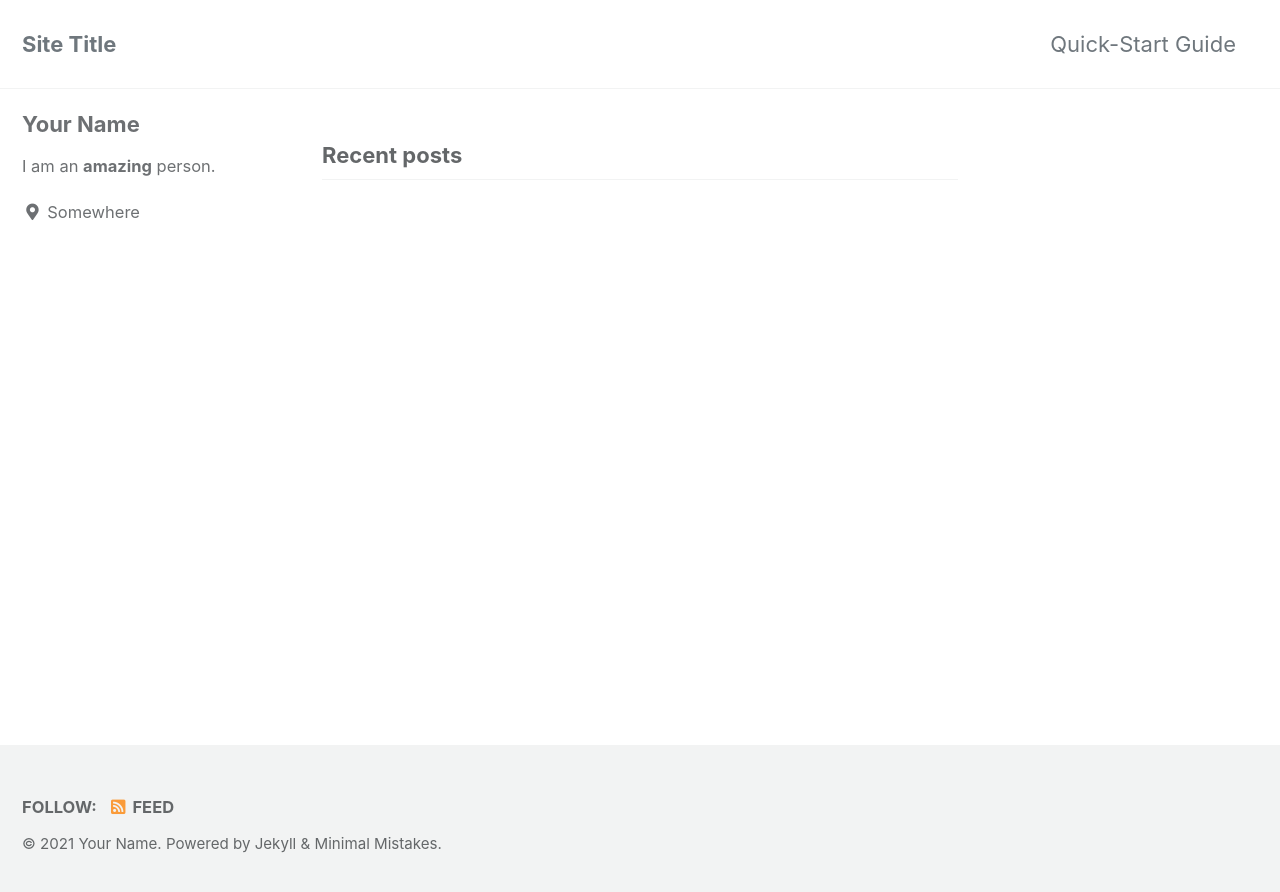
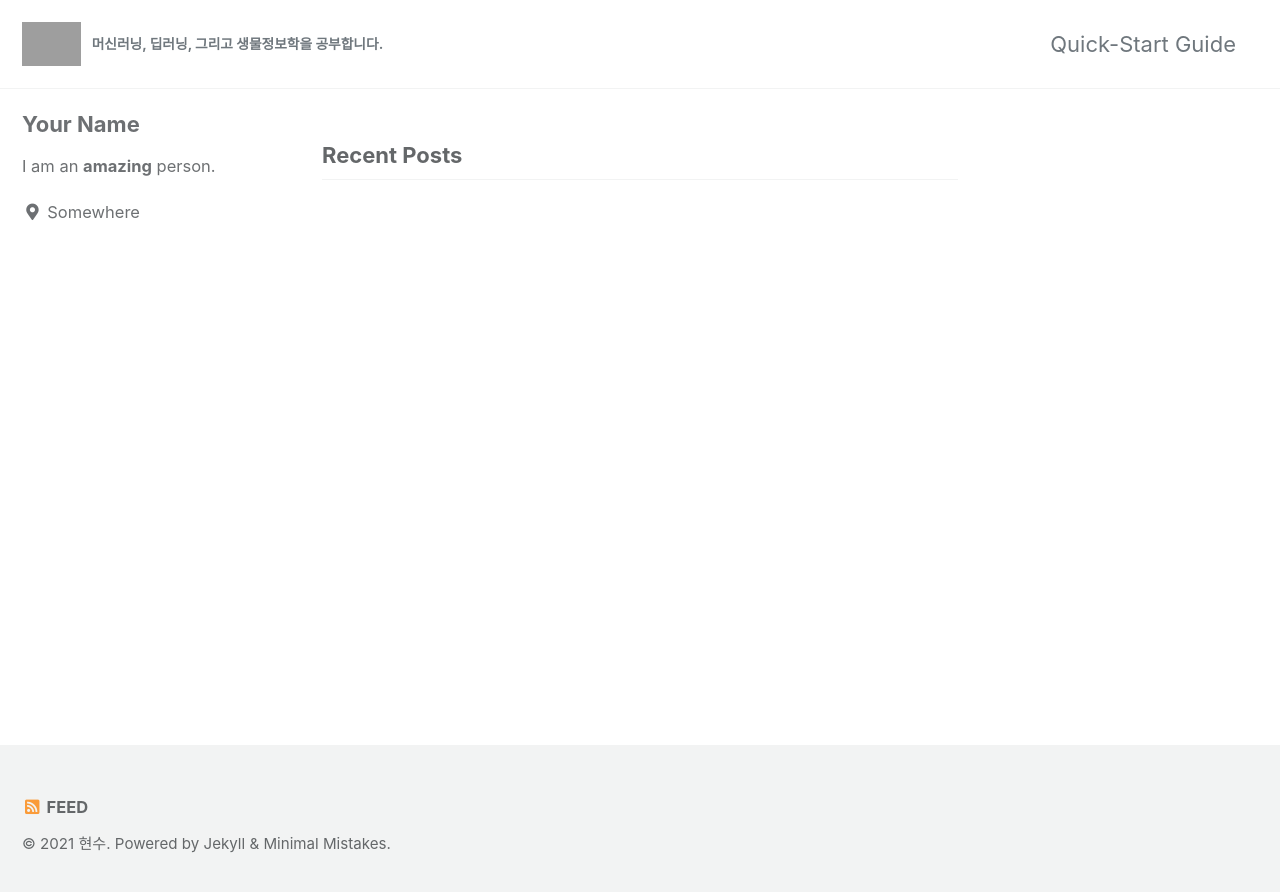
Before and after one commit to karegoie/karegoie.github.io, a Jekyll site: the page built from index.html, in a window 1280 px wide. Shown: the top 892 px of the page. Built offline with Jekyll 4.4.1, drawn with Linux system fonts in a browser that asks for light colours; cached includes are drawn as plain includes; the list of posts is cut into pages by our own code; grey boxes are pictures that could not be loaded.

Commit message:
2nd commit
please....

```diff
--- a/_config.yml
+++ b/_config.yml
@@ -15,18 +15,18 @@
 minimal_mistakes_skin    : "default" # "air", "aqua", "contrast", "dark", "dirt", "neon", "mint", "plum", "sunrise"
 
 # Site Settings
-locale                   : "en-US"
-title                    : "Site Title"
+locale                   : "ko-kr"
+title                    : "현수의 개발 블로그"
 title_separator          : "-"
-subtitle                 : # site tagline that appears below site title in masthead
-name                     : "Your Name"
-description              : "An amazing website."
-url                      : # the base hostname & protocol for your site e.g. "https://mmistakes.github.io"
-baseurl                  : # the subpath of your site, e.g. "/blog"
-repository               : # GitHub username/repo-name e.g. "mmistakes/minimal-mistakes"
-teaser                   : # path of fallback teaser image, e.g. "/assets/images/500x300.png"
-logo                     : # path of logo image to display in the masthead, e.g. "/assets/images/88x88.png"
-masthead_title           : # overrides the website title displayed in the masthead, use " " for no title
+subtitle                 : "머신러닝, 딥러닝, 그리고 생물정보학을 공부합니다."
+name                     : "현수"
+description              : "현수의 매일매일 개발 이야기"
+url                      : "https://karegoie.github.io"
+baseurl                  : ""
+repository               : "karegoie/karegoie.github.io"
+teaser                   : "/assets/images/500x300.png"
+logo                     : "/assets/images/88x88.png"
+masthead_title           : " "
 # breadcrumbs            : false # true, false (default)
 words_per_minute         : 200
 comments:
@@ -51,7 +51,7 @@ comments:
     reactions_enabled    : # '1' for enabled (default), '0' for disabled
     theme                : # "light" (default), "dark", "dark_dimmed", "transparent_dark", "preferred_color_scheme"
   staticman:
-    branch               : # "master"
+    branch               : "main"
     endpoint             : # "https://{your Staticman v3 API}/v3/entry/github/"
 reCaptcha:
   siteKey                :
```
